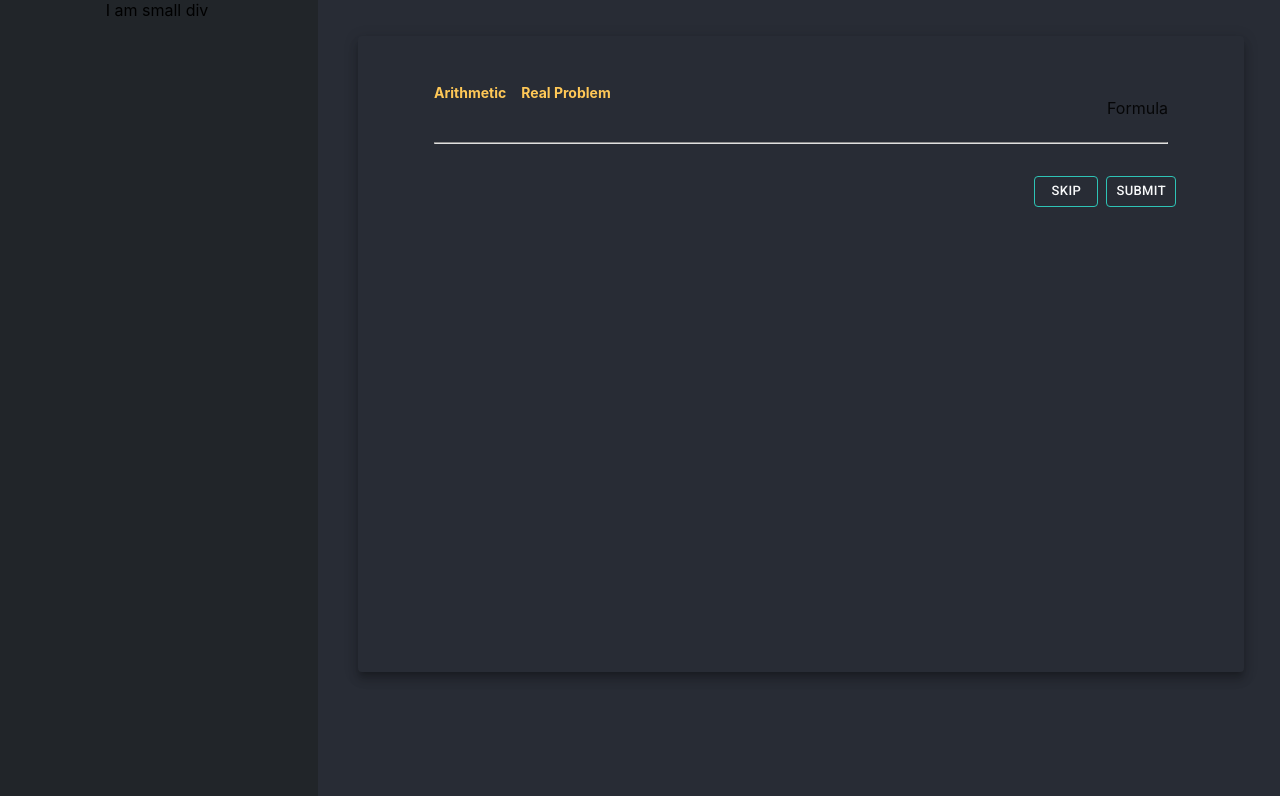
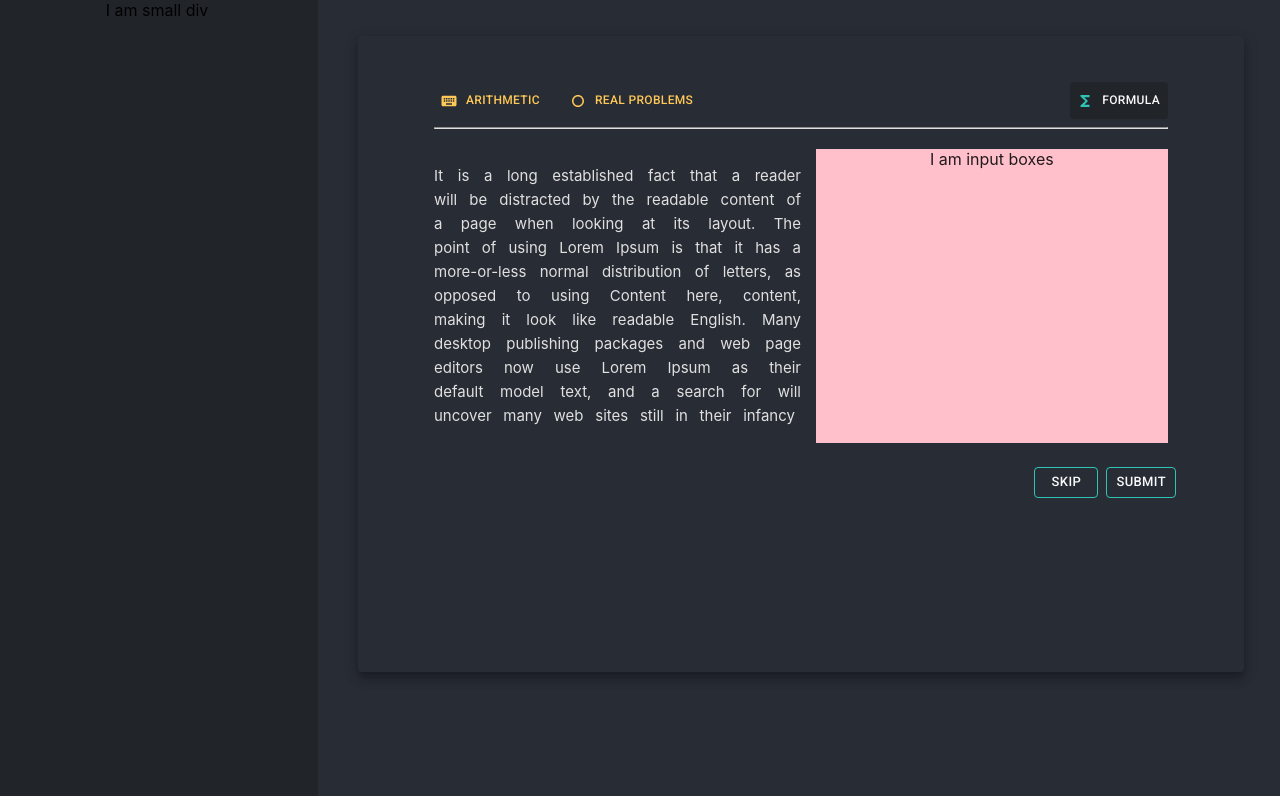
Before and after one commit to AasthaPanta/avl-frontend-aasthapanta, a React (Create React App) app: page / in a window 1280 px wide. Built offline with nearby package versions, Linux system fonts and the light colour scheme; the HTML template or start-up script is replaced by a standard one.

Commit message:
buttons and icons added

```diff
--- a/src/components/ProblemCard.js
+++ b/src/components/ProblemCard.js
@@ -5,6 +5,10 @@ import Card from "@material-ui/core/Card";
 import CardActions from "@material-ui/core/CardActions";
 import CardContent from "@material-ui/core/CardContent";
 import Button from "@material-ui/core/Button";
+import Keyboard from "@material-ui/icons/Keyboard";
+import Dot from "@material-ui/icons/FiberManualRecordOutlined";
+import Functions from "@material-ui/icons/Functions";
+import TextField from "@material-ui/core/TextField";
 
 // Importing from styles
 import { colors } from "../styles/ColorPalette";
@@ -24,18 +28,46 @@ const styles = {
 
   headerText: {
     color: colors.headingTextColor,
-    fontSize: "14px",
-    fontWeight: "bold",
+    fontSize: "12px",
+    padding: "8px",
     marginRight: "15px",
   },
 
   divider: {
     borderColor: "#e0e0e0",
+    borderWidth: "0.7px",
+  },
+
+  contentContainer: {
+    display: "flex",
+    marginTop: "20px",
+    justifyContent: "space-between",
+  },
+
+  textnChart: {
+    color: colors.paragraphColor,
+    fontSize: "15px",
+    width: "50%",
+    wordSpacing: "0.5em",
+    lineHeight: "1.6",
+    textAlign: "justify",
+  },
+
+  ipBoxes: {
+    backgroundColor: "pink",
+    width: "48%",
   },
 
   cardActions: {
     display: "flex",
     justifyContent: "flex-end",
+  },
+
+  headerButton: {
+    backgroundColor: colors.darkBackground,
+    color: colors.subtleText,
+    fontSize: "12px",
+    padding: "8px",
   },
 
   cardButton: {
@@ -51,15 +83,54 @@ const ProblemCard = () => {
         <CardContent style={styles.cardContent}>
           <div style={styles.headerContainer}>
             <div>
-              <span style={styles.headerText}>Arithmetic</span>
-              <span style={styles.headerText}>Real Problem</span>
+              <Button
+                size="small"
+                style={styles.headerText}
+                startIcon={
+                  <Keyboard style={{ color: colors.headingTextColor }} />
+                }
+              >
+                Arithmetic
+              </Button>
+              <Button
+                size="small"
+                style={styles.headerText}
+                startIcon={<Dot style={{ color: colors.headingTextColor }} />}
+              >
+                Real Problems
+              </Button>
             </div>
             <div>
-              <p>Formula</p>
+              <Button
+                size="small"
+                style={styles.headerButton}
+                startIcon={<Functions style={{ color: colors.borderColor }} />}
+              >
+                Formula
+              </Button>
             </div>
           </div>
           <hr style={styles.divider} />
+          <div style={styles.contentContainer}>
+            <div style={styles.textnChart}>
+              <div style={styles.textbox}>
+                <p>
+                  It is a long established fact that a reader will be distracted
+                  by the readable content of a page when looking at its layout.
+                  The point of using Lorem Ipsum is that it has a more-or-less
+                  normal distribution of letters, as opposed to using Content
+                  here, content, making it look like readable English. Many
+                  desktop publishing packages and web page editors now use Lorem
+                  Ipsum as their default model text, and a search for will
+                  uncover many web sites still in their infancy
+                </p>
+              </div>
+              <div style={styles.chartbox}></div>
+            </div>
+            <div style={styles.ipBoxes}>I am input boxes</div>
+          </div>
         </CardContent>
+
         <CardActions style={styles.cardActions}>
           <Button size="small" variant="outlined" style={styles.cardButton}>
             Skip
--- a/src/styles/ColorPalette.js
+++ b/src/styles/ColorPalette.js
@@ -8,4 +8,5 @@ export const colors = {
   buttonBackground: "#2ec4b6",
   borderColor: "#2ec4b6",
   headingTextColor: "#ffc857",
+  paragraphColor: "#e0e0e0",
 };
```
